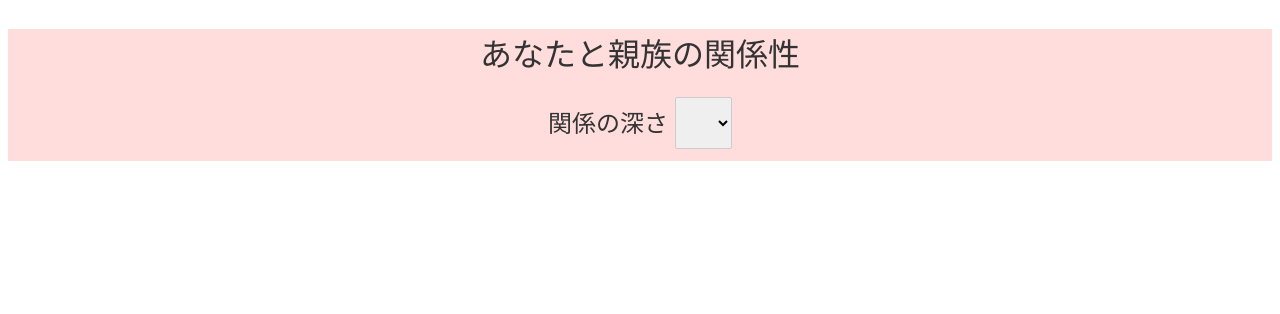
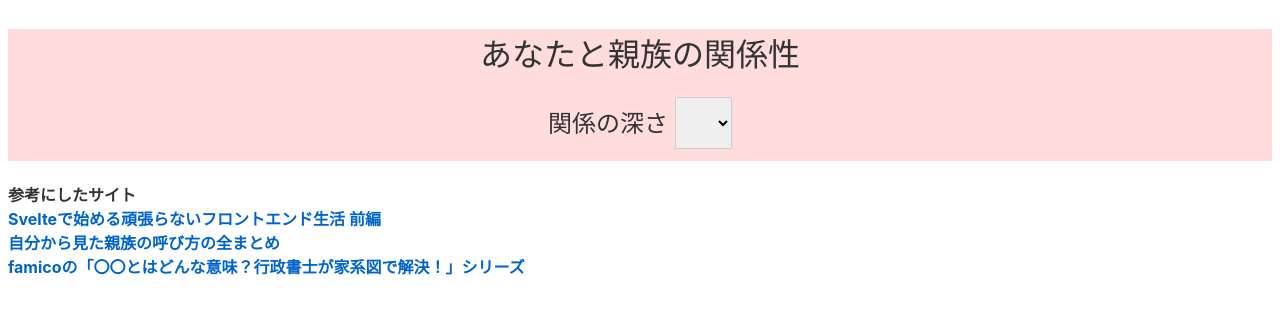
Before and after one commit to kedzkiest/Family-Relationship, a Svelte app in the folder RelationshipBetweenUs/: page / in a window 1280 px wide. Shown: the top 314 px of the page. Built offline with nearby package versions, Linux system fonts and the light colour scheme.

Commit message:
added copyright description

```diff
--- a/RelationshipBetweenUs/src/App.svelte
+++ b/RelationshipBetweenUs/src/App.svelte
@@ -519,6 +519,11 @@
 			</form>
 		</div>
 	{/if}
+
+	<h4>参考にしたサイト<br>
+	<a href="https://sbfl.net/blog/2019/12/04/svelte-frontend-1/?utm_source=pocket_mylist">Svelteで始める頑張らないフロントエンド生活 前編</a><br>
+	<a href="https://uguisu.skr.jp/history/sofu.html">自分から見た親族の呼び方の全まとめ</a><br>
+	<a href="https://famico.jp/">famicoの「〇〇とはどんな意味？行政書士が家系図で解決！」シリーズ</a></h4>
 </main>
 
 <style>
```
